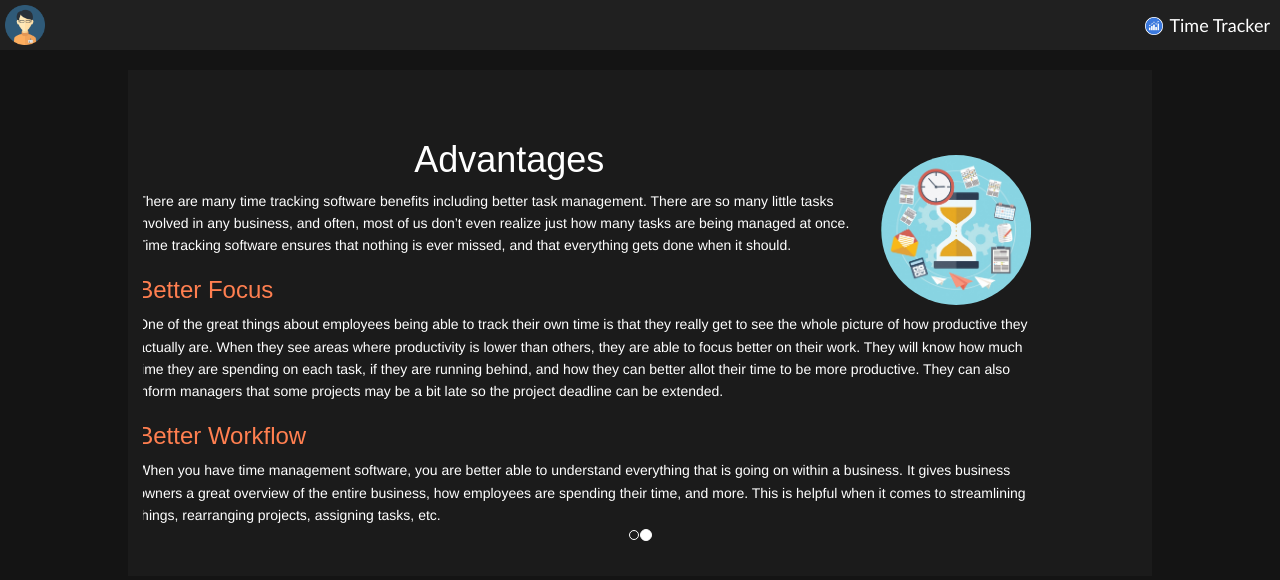
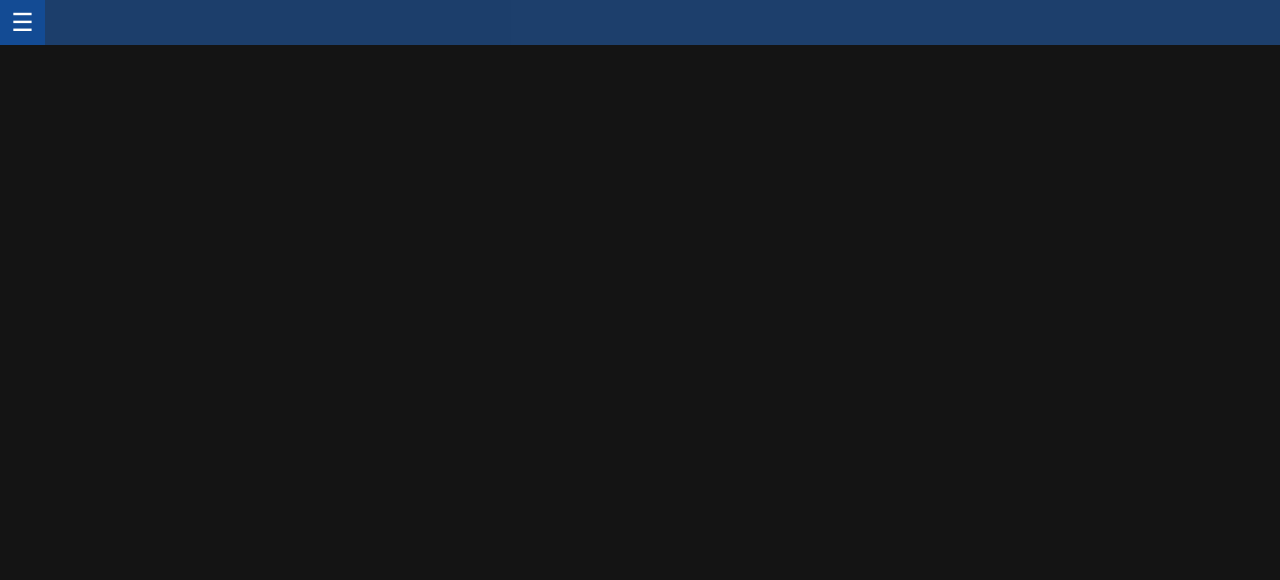
Before and after one commit to sasivardhan518/MEAN_POC, an Angular app: page /home in a window 1280 px wide. Before the commit this address led to /index. Shown: the top 580 px of the page. Built offline with nearby package versions, Linux system fonts and the light colour scheme.

Commit message:
home header and menu bar

```diff
--- a/src/home/home.component.css
+++ b/src/home/home.component.css
@@ -36,3 +36,24 @@
   .sidenav {padding-top: 15px;}
   .sidenav a {font-size: 18px;}
 }
+
+.side-menu-toggle{
+    position: fixed;
+    padding: 5px;
+    text-align: center;
+    background-color: rgba(10, 89, 194, 0.47);
+    font-size: 25px;
+    cursor: pointer;
+    width: 45px;
+    height: 45px;
+    margin: auto;
+    z-index:0;
+}
+.home-header{
+  position: fixed;
+  padding: 5px;
+  background-color: rgba(40, 112, 207, 0.47);
+  width: 100%;
+  height: 45px;
+  z-index: -1;
+}
--- a/src/home/home.component.html
+++ b/src/home/home.component.html
@@ -7,4 +7,5 @@
   <a href="#">Contact</a>
 </div>
 
-<span style="font-size:30px;cursor:pointer" (click)="openNav()">&#9776;</span>
+<span class="side-menu-toggle" (click)="openNav()">&#9776;</span>
+<div class="home-header"></div>
--- a/src/home/home.routing.module.ts
+++ b/src/home/home.routing.module.ts
@@ -5,7 +5,7 @@
 import { AuthGuard } from '../guards/authGuard.service';
 
 const homeRoutes: Routes = [
-  {path: 'home', component: HomeComponent, canActivate:[AuthGuard]}
+  {path: 'home', component: HomeComponent/*, canActivate:[AuthGuard]*/}
 ];
 
 @NgModule({
```
